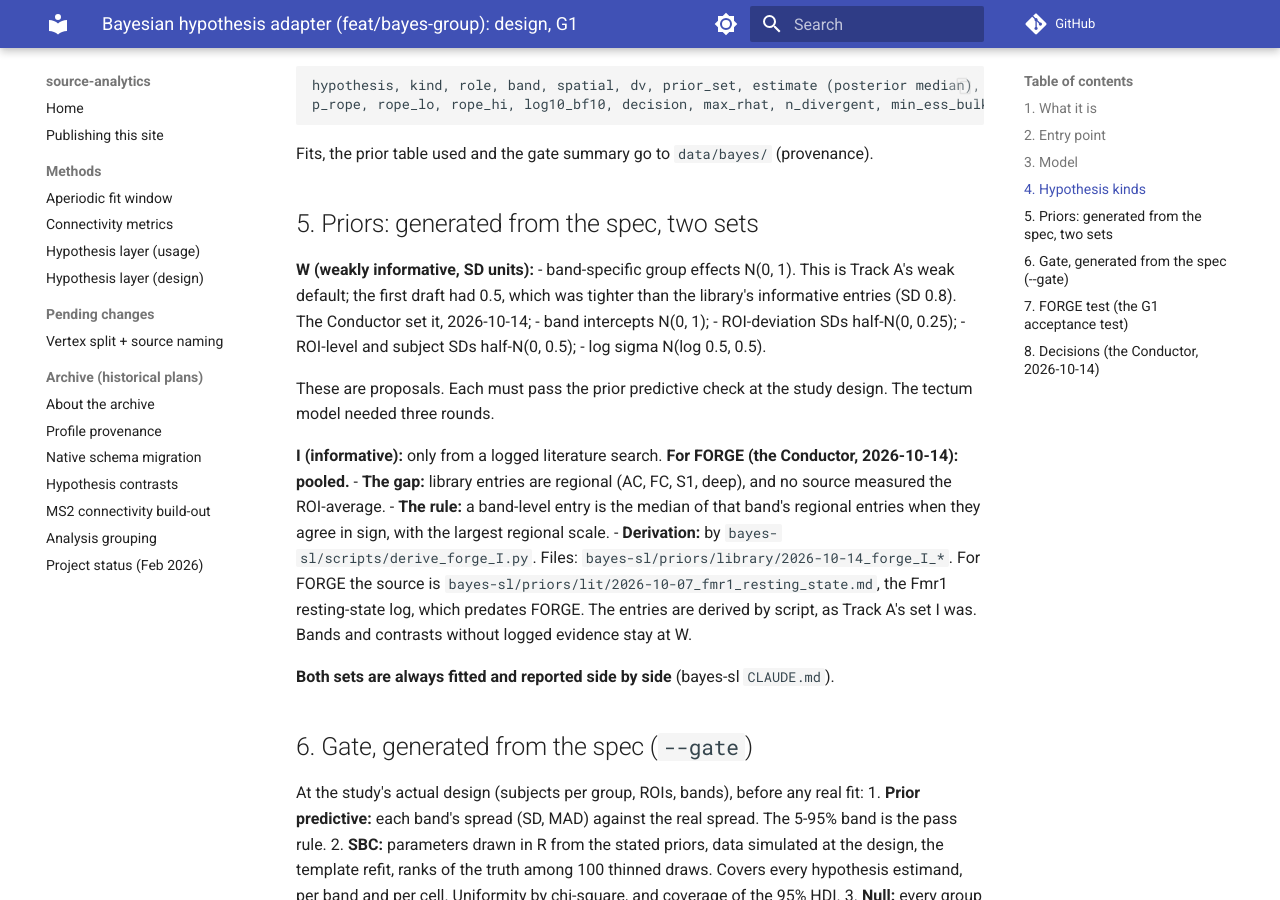
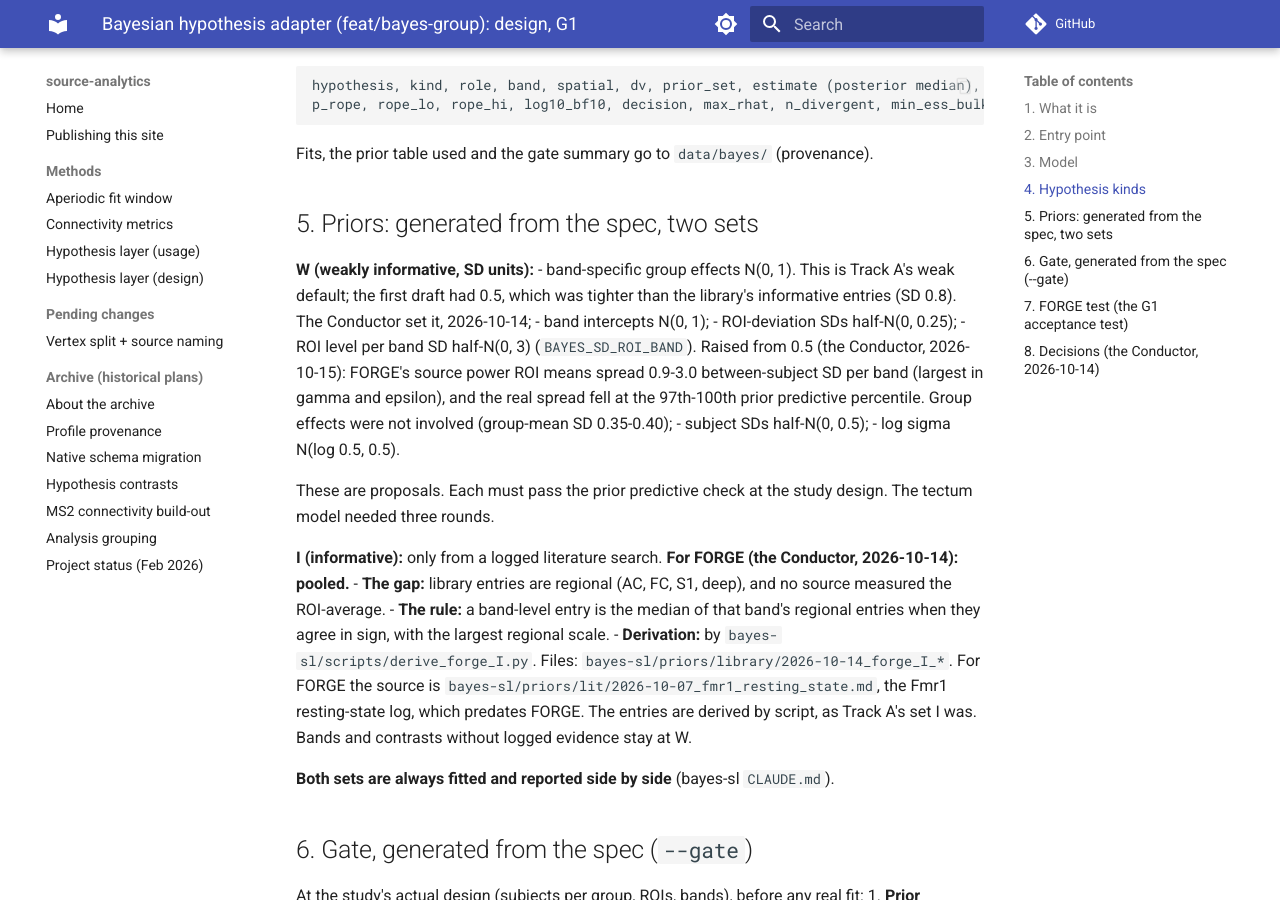
Before and after one commit to alexedmon1/source-analytics, an MkDocs documentation site: the page built from docs/methods/BAYES_ENGINE.md, in a window 1280 px wide and 900 px high, scrolled down 2198 px. Built offline with MkDocs 1.6.1 and Material for MkDocs 9.7.7, drawn with Linux system fonts in a browser that asks for light colours; comment, search, counter and statistics services are not loaded.

Commit message:
Bayes adapter: ROI-level SD per band half-N(0, 3) (BAYES_SD_ROI_BAND, model and gate simulator); prior predictive keeps a single-band outcome a matrix
FORGE source power ROI means spread 0.9-3.0 between-subject SD per band; under half-N(0, 0.5) the real spread fell
at the 97th-100th prior predictive percentile (the Conductor, 2026-10-15: widen). Now 0.08-0.71 for power and
0.17-0.18 for the exponent. The single-band prior predictive (aperiodic exponent) returned degenerate rows before.

Co-Authored-By: Claude Opus 5.5 (1M context) <noreply@anthropic.com>

```diff
--- a/docs/methods/BAYES_ENGINE.md
+++ b/docs/methods/BAYES_ENGINE.md
@@ -95,7 +95,10 @@ Fits, the prior table used and the gate summary go to `data/bayes/` (provenance)
   tighter than the library's informative entries (SD 0.8). The Conductor set it, 2026-10-14;
 - band intercepts N(0, 1);
 - ROI-deviation SDs half-N(0, 0.25);
-- ROI-level and subject SDs half-N(0, 0.5);
+- ROI level per band SD half-N(0, 3) (`BAYES_SD_ROI_BAND`). Raised from 0.5 (the Conductor, 2026-10-15): FORGE's
+  source power ROI means spread 0.9-3.0 between-subject SD per band (largest in gamma and epsilon), and the real spread
+  fell at the 97th-100th prior predictive percentile. Group effects were not involved (group-mean SD 0.35-0.40);
+- subject SDs half-N(0, 0.5);
 - log sigma N(log 0.5, 0.5).
 
 These are proposals. Each must pass the prior predictive check at the study design. The tectum model needed three
```
Also changed, not shown: 2 other files.
